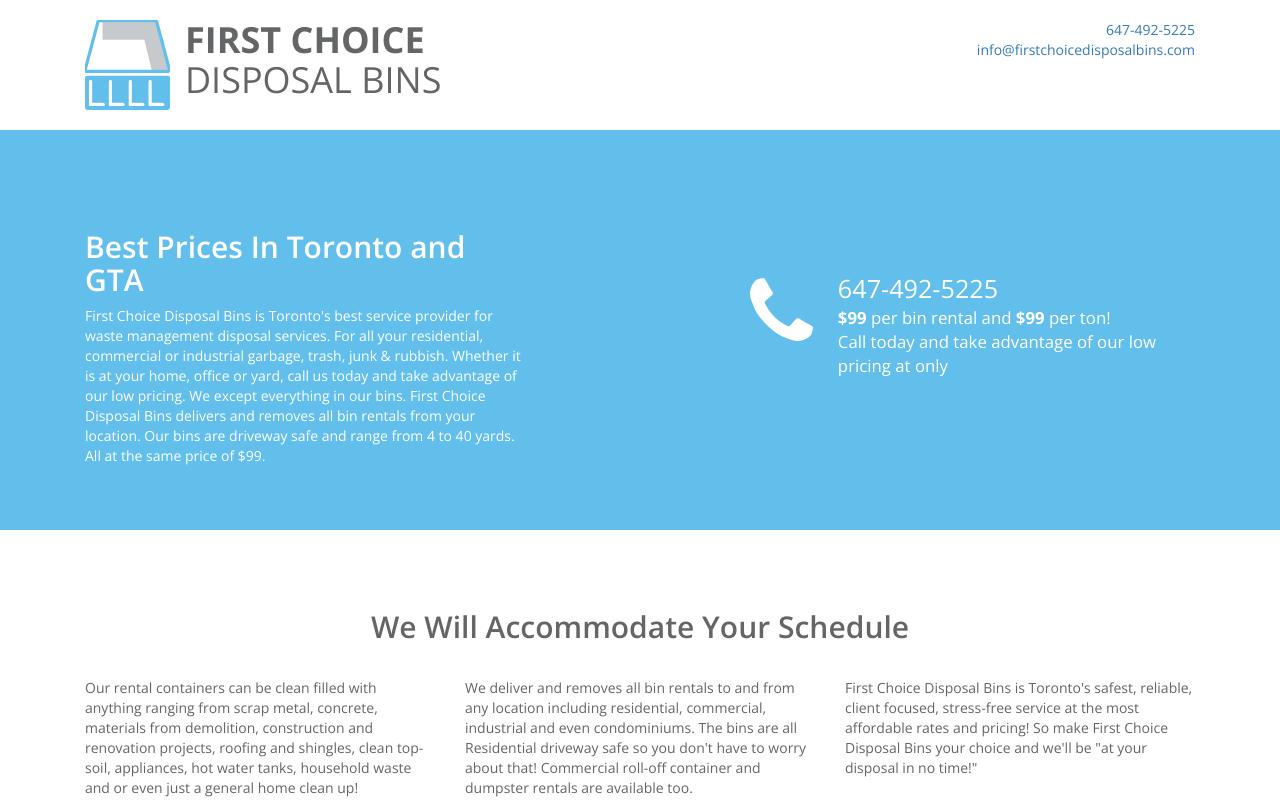
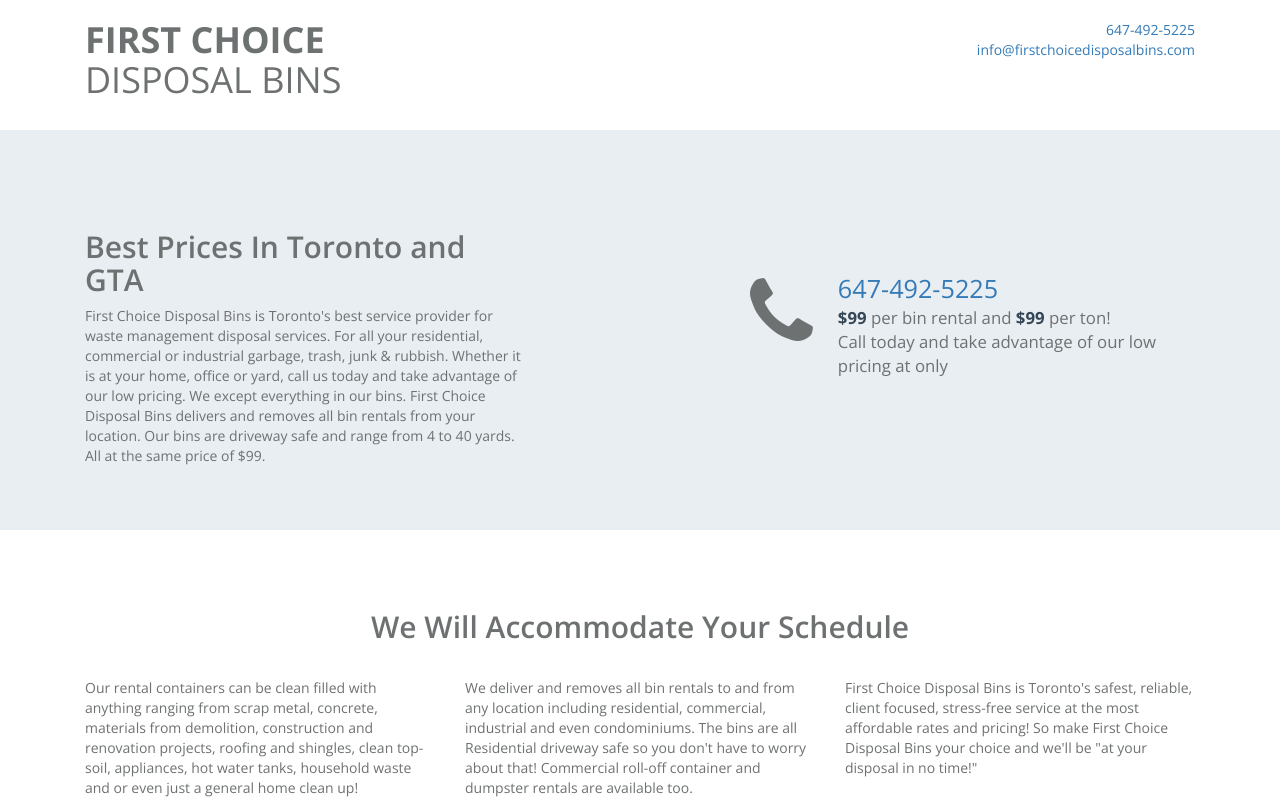
Before and after one commit to lu-inc/first-choice-disposal-bins, a website: page app/index.html in a window 1280 px wide. Shown: the top 801 px of the page. Drawn offline with nearby package versions, Linux system fonts and the light colour scheme.

Commit message:
color updates

```diff
--- a/app/index.html
+++ b/app/index.html
@@ -36,7 +36,7 @@
     col-lg-8
     col-sm-6
     col-xs-12">
-        <img class="main-header--logo container" src="images/Logo.svg" alt="First Choice Disposal Bins Logo">
+        <!--<img class="main-header--logo container" src="images/Logo.svg" alt="First Choice Disposal Bins Logo">-->
         <h1 class="main-homepage--title">
           First Choice
             <br>
@@ -117,7 +117,7 @@
       </div>
     </div>
   </section>
-  <section class="contact-section section" style="background-image: url('images/bin.jpg')">
+  <!--<section class="contact-section section" style="background-image: url('images/bin.jpg')">
     <div class="overlay"></div>
     <div class="container">
       <div class="
@@ -150,10 +150,10 @@
           <li>
             <a href="http://www.yellowpages.ca/bus/Ontario/Dump-It-Bins/101042635.html">yp</a>
           </li>-->
-        </ul>
+        <!--</ul>
       </div>
     </div>
-  </section>
+  </section>-->
 </body>
 <script type="application/ld+json">
   {
--- a/app/scss/_colors.scss
+++ b/app/scss/_colors.scss
@@ -1,10 +1,10 @@
-$palette-blues: #90CDEC, #62BEEB, #57A9D1, #4D95B8;
+$palette-blues: #F5FBFF, #E9EEF2, #D0D5D8, #ACAFB2;
 $color-blue100: nth($palette-blues, 1);
 $color-blue300: nth($palette-blues, 2);
 $color-blue500: nth($palette-blues, 3);
 $color-blue700: nth($palette-blues, 4);
 
-$palette-greys: #C7CACC, #7A8C8F, #636566;
+$palette-greys: #D0D5D8, #ACAFB2, #6E7172;
 $color-grey100: nth($palette-greys, 1);
 $color-grey300: nth($palette-greys, 2);
 $color-grey500: nth($palette-greys, 3);
--- a/app/scss/_global.scss
+++ b/app/scss/_global.scss
@@ -12,6 +12,6 @@
 .section-blue {
   background-color: $color-blue300;
   h2, p, i, li {
-    color: #fff;
+    // color: #354656;
   }
 }
--- a/app/scss/_homepage.scss
+++ b/app/scss/_homepage.scss
@@ -1,6 +1,6 @@
 .main-homepage {
   .main-homepage-title {
-    color: #fff;
+    // color: #354656;
   }
   .main-homepage-right {
     padding-top: 50px;
@@ -18,12 +18,12 @@
       padding-top: 10px;
       font-size: 1.2em;
       a {
-        color: #fff;
+        color: #337ab7;
         font-size: 1.5em;
       }
     }
     b {
-      color: #fff;
+      color: #354656;
     }
     @media (max-width: 375px) {
       padding-top: 0;
@@ -83,7 +83,7 @@
       float: left;
       font-size: 3em;
       padding: 0 15px;
-      color: #fff;
+      // color: #354656;
       &:first-child {
         padding-left: 0;
       }
--- a/app/scss/_main-header.scss
+++ b/app/scss/_main-header.scss
@@ -29,7 +29,7 @@
     text-align: right;
     p {
       font-weight: 700;
-      color: #337ab7;
+      // color: #6588F5;
       a {
         font-weight: 300;
       }
```
Also changed, not shown: app/css/main.css.
